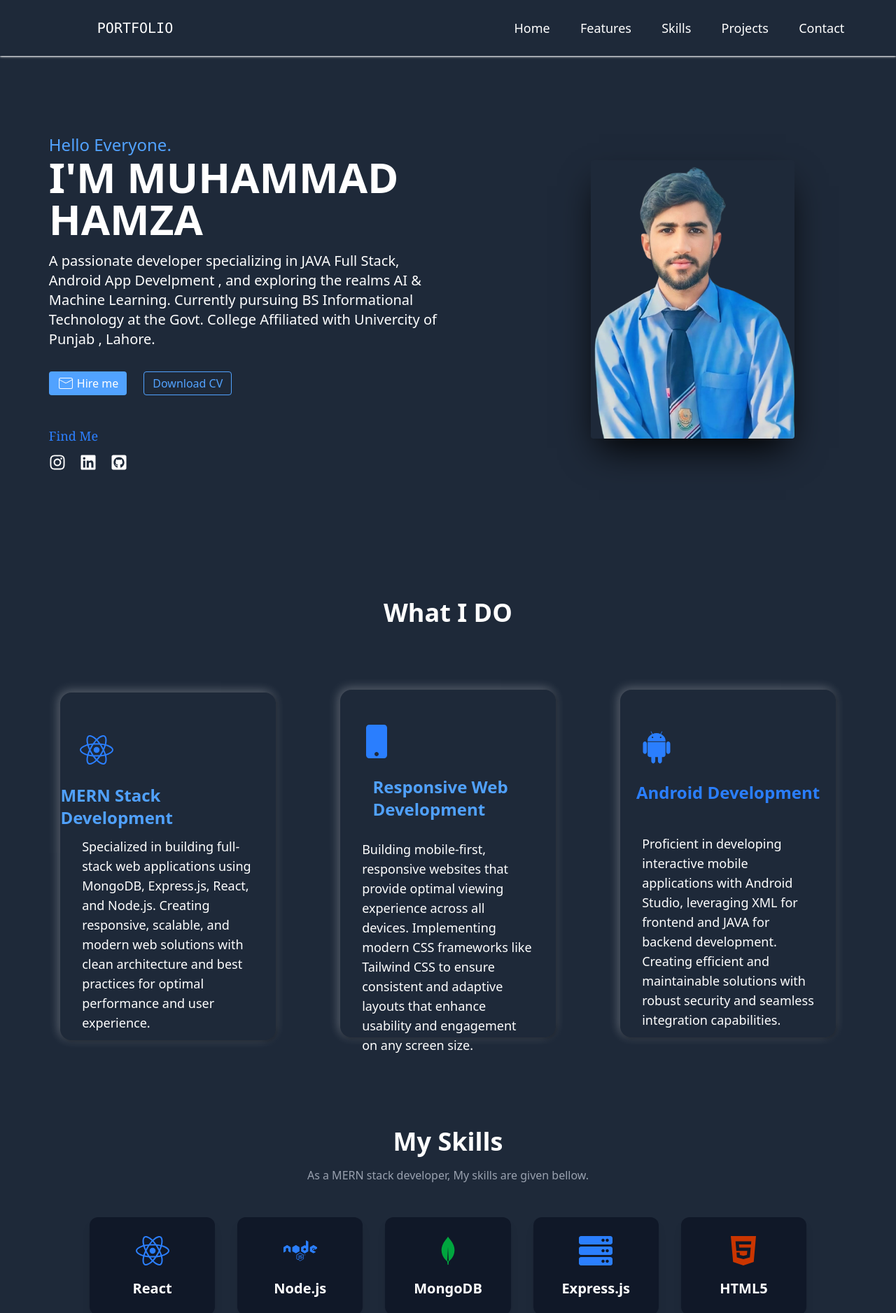
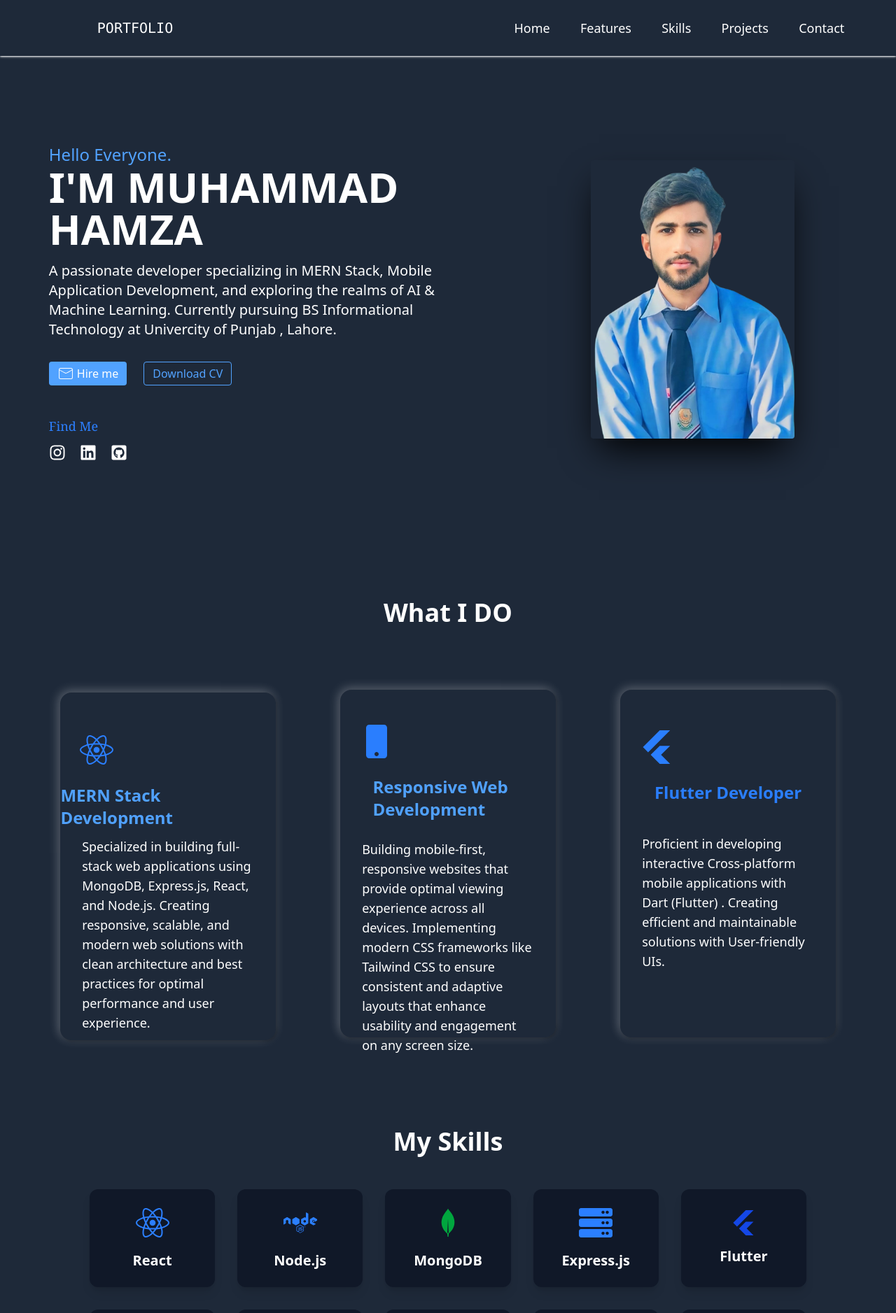
Before and after one commit to hamza-1897/Portfolio, a React (Vite) app: page / in a window 1280 px wide. Shown: the top 1877 px of the page at 70% size. Built offline with nearby package versions, Linux system fonts and the light colour scheme.

Commit message:
added some features

```diff
--- a/src/components/Features.jsx
+++ b/src/components/Features.jsx
@@ -1,7 +1,8 @@
 import React from 'react'
 import { FaReact } from "react-icons/fa";
-import { DiAndroid } from "react-icons/di";
 import { FaMobile } from "react-icons/fa";
+import { FaFlutter } from "react-icons/fa6";
+
 
 import { motion } from 'framer-motion';
 
@@ -53,15 +54,14 @@ MERN Stack Development</h1>
       whileInView={{ opacity: 1, y: 0 }}
       transition={{ duration: 0.8, ease: 'easeIn' }}
       viewport={{ once: true, amount: 0.2 }} id="card" class=" w-[80%] h-[90%] md:h-[90%]  md:w-[80%] animate-pulse shadow-[2px_2px_5px_rgba(0,0,0,0.3),_-2px_-2px_15px_rgba(255,255,255,0.3)] rounded-2xl flex flex-col justify-center  transition duration-500 group hover:bg-blue-500 ">
-<div className="w-[100%] h-[20%]  flex items-center  "> <div className='md:ml-7 ml-10 font-bold text-2xl md:text-5xl group-hover:text-white text-blue-500 group-hover:animate-bounce'><DiAndroid /></div></div>
+<div className="w-[100%] h-[20%]  flex items-center  "> <div className='md:ml-7 ml-10 font-bold text-2xl md:text-5xl group-hover:text-white text-blue-500 group-hover:animate-bounce'><FaFlutter /></div></div>
 <div class="w-[100%] h-[15%] flex justify-center ">
-  <h1 class="md:text-2xl text-lg group-hover:text-white   transition duration-500 text-blue-500 font-bold">Android Development</h1>
+  <h1 class="md:text-2xl text-lg group-hover:text-white   transition duration-500 text-blue-500 font-bold">Flutter Developer</h1>
 </div>
 <div class="w-[100%] h-[52%]  flex justify-center ">
-  <p class="w-[80%] md:text-lg text-sm text-white">Proficient in developing interactive mobile
-    applications with Android Studio, leveraging XML for  frontend and JAVA for backend
-     development. Creating efficient and maintainable solutions
-     with robust security and seamless integration capabilities.</p>
+  <p class="w-[80%] md:text-lg text-sm text-white">Proficient in developing interactive Cross-platform mobile
+    applications with Dart (Flutter) . Creating efficient and maintainable solutions
+     with User-friendly UIs.</p>
 </div>
       </motion.div>
 
--- a/src/components/Home.jsx
+++ b/src/components/Home.jsx
@@ -19,9 +19,8 @@ const Home = () => {
   <div><h4 className="text-blue-400 text-xl md:text-lg lg:text-2xl">Hello Everyone.</h4></div>
   <div><h1 className="text-white text-3xl md:text-3xl lg:text-6xl font-bold">I'M MUHAMMAD HAMZA</h1></div>
   <div className="mt-4 w-[60%] md:w-full md:text-lg lg:text-xl text-white"><h2>
-    A passionate developer specializing in JAVA Full Stack,
-    Android App Develpment , and exploring the realms AI & Machine Learning.
-    Currently pursuing BS Informational Technology at the Govt. College Affiliated with Univercity of Punjab , Lahore.
+    A passionate developer specializing in MERN Stack, Mobile Application Development, and exploring the realms of AI & Machine Learning.
+    Currently pursuing BS Informational Technology at  Univercity of Punjab , Lahore.
   </h2></div>
   <div id="buttons" className="flex my-8 gap-6" >
     <button className="cursor-pointer bg-blue-400 hover:bg-blue-500 rounded flex justify-center items-center gap-1 text-white md:px-3 py-1 px-2 md:py-1 "> <p className='lg:text-2xl md:text-lg font-bold'>  <  CiMail /></p> Hire me</button>
--- a/src/components/Skills.jsx
+++ b/src/components/Skills.jsx
@@ -10,6 +10,7 @@ import { FaNode } from "react-icons/fa";
 import { BiLogoMongodb } from "react-icons/bi";
 import { FaServer } from "react-icons/fa";
 import { SiPostman } from "react-icons/si";
+import { FaFlutter } from 'react-icons/fa6';
 
 
 const Skills = () => {
@@ -19,13 +20,12 @@ const Skills = () => {
         <div class="container mx-auto">
             <h2 class="text-4xl font-bold text-center text-white mb-4">My Skills</h2>
             <p class="text-center text-gray-400 max-w-2xl mx-auto mb-12">
-                As a MERN stack developer, My skills are given bellow.
             </p>
 
-            <div class="grid grid-cols-2 md:grid-cols-4 lg:grid-cols-5 gap-8 text-center max-w-5xl mx-auto">
+            <div class="grid grid-cols-2  md:grid-cols-4 lg:grid-cols-5 gap-8 text-center max-w-5xl mx-auto">
 
-                <div class="bg-gray-900 p-6 flex flex-col justify-center items-center rounded-xl shadow-lg hover:shadow-xl transition-shadow duration-300 transform hover:scale-105">
-                                          <i class=" text-blue-500 text-5xl mb-4"><FaReact /></i>
+                <div class="bg-gray-900 p-6 flex group flex-col justify-center items-center rounded-xl shadow-lg hover:shadow-xl transition-shadow duration-300 transform hover:scale-105">
+                                          <i class=" text-blue-500 group-hover:animate-spin text-5xl mb-4"><FaReact /></i>
 
                     <h3 class="text-xl text-white font-semibold">React</h3>
 
@@ -47,9 +47,9 @@ const Skills = () => {
                 </div>
 
                 <div class="bg-gray-900 p-6 flex flex-col justify-center items-center rounded-xl shadow-lg hover:shadow-xl transition-shadow duration-300 transform hover:scale-105">
-                                        <i class=" text-orange-700 text-5xl mb-4"><FaHtml5 /></i>
+                                        <i class=" text-blue-700 text-4xl mb-4"><FaFlutter /></i>
 
-                    <h3 class="text-xl text-white font-semibold">HTML5</h3>
+                    <h3 class="text-xl text-white font-semibold">Flutter</h3>
 
                 </div>
 
```
